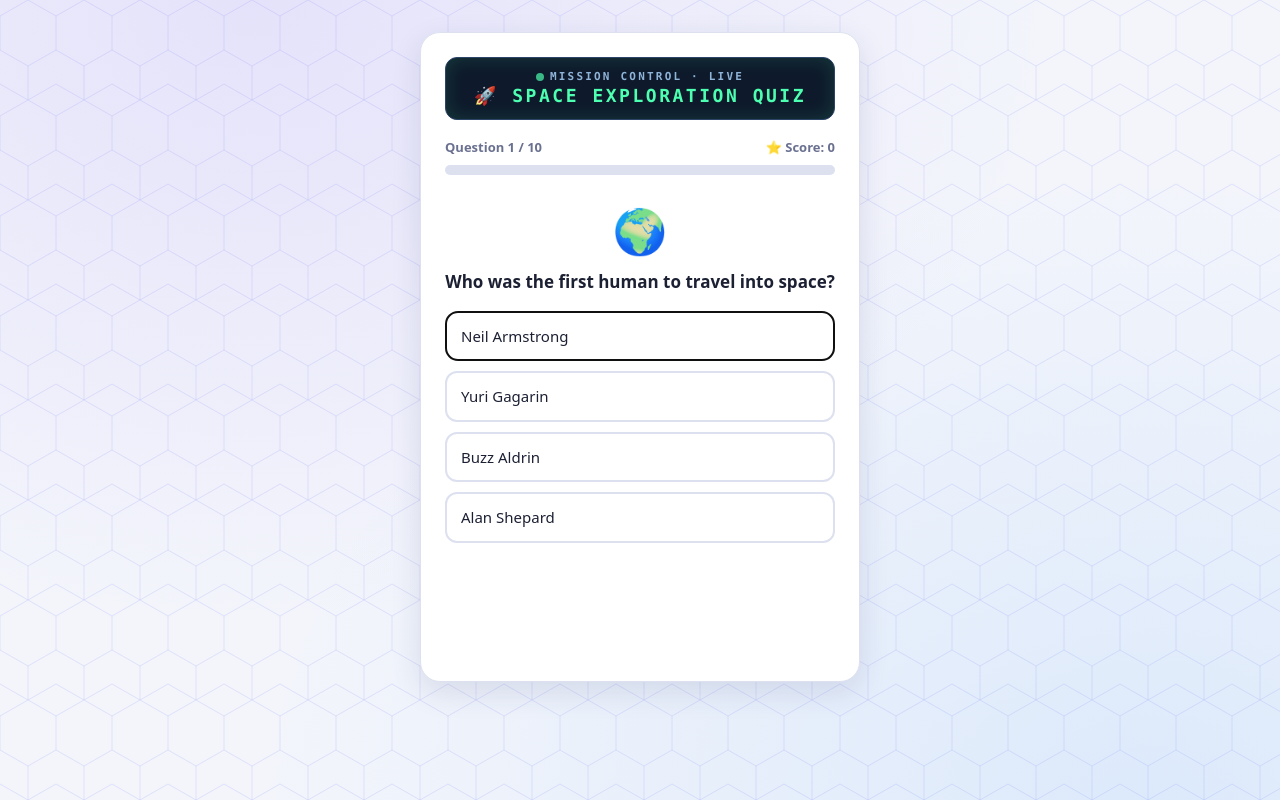
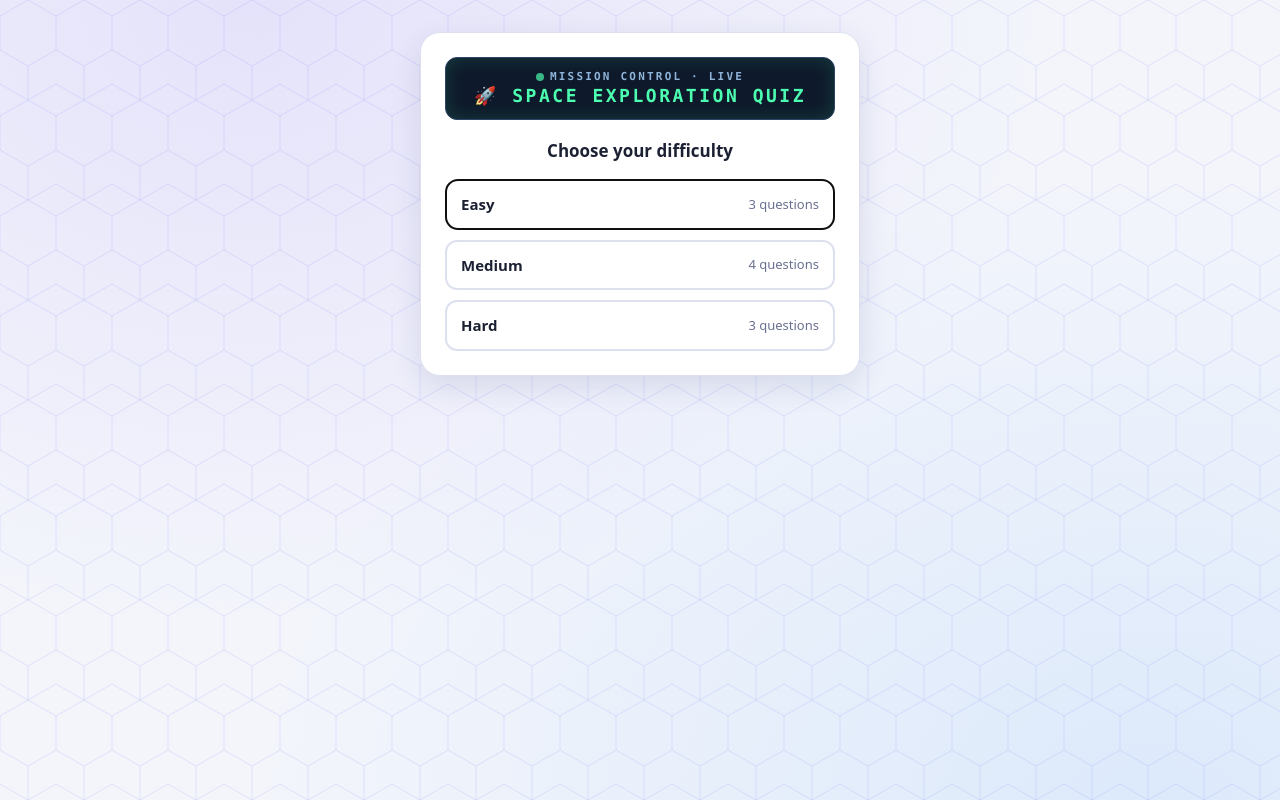
Before and after one commit to ianlokh/space-quiz, a plain HTML site: page index.html in a window 1280 px wide. Drawn offline with Linux system fonts and the light colour scheme.

Commit message:
Add quiz difficulty selection
Co-authored-by: Copilot App <223556219+Copilot@users.noreply.github.com>

```diff
--- a/index.html
+++ b/index.html
@@ -47,6 +47,8 @@ h1 small::before{content:"";width:8px;height:8px;border-radius:50%;background:va
 .opt{font:inherit;text-align:left;padding:12px 14px;border:2px solid var(--border);border-radius:12px;
   background:transparent;color:var(--text);cursor:pointer;transition:transform .15s,border-color .15s,background .15s}
 .opt:hover:not(:disabled){border-color:var(--accent);transform:translateY(-1px)}
+.difficulty-choice{display:flex;justify-content:space-between;align-items:center}
+.difficulty-choice small{color:var(--muted);font-size:13px}
 .opt:disabled{cursor:default}
 .opt.correct{border-color:var(--good);background:var(--goodbg);animation:pop .45s}
 .opt.wrong{border-color:var(--bad);background:var(--badbg);animation:shake .5s}
@@ -76,40 +78,55 @@ h1 small::before{content:"";width:8px;height:8px;border-radius:50%;background:va
 </main>
 <script>
 const Q=[
-["Who was the first human to travel into space?",["Neil Armstrong","Yuri Gagarin","Buzz Aldrin","Alan Shepard"],1,"Yuri Gagarin orbited Earth in 1961."],
-["Which year did humans first land on the Moon?",["1965","1969","1972","1975"],1,"Apollo 11 landed in July 1969."],
-["Which planet is known as the Red Planet?",["Venus","Jupiter","Mars","Mercury"],2,"Iron oxide gives Mars its red colour."],
-["What was the first artificial satellite?",["Sputnik 1","Explorer 1","Vostok 1","Telstar"],0,"Sputnik 1 launched in 1957."],
-["Which probe left our solar system's heliosphere first?",["Pioneer 10","Voyager 1","Cassini","New Horizons"],1,"Voyager 1 crossed in 2012."],
-["What is the largest planet in our solar system?",["Saturn","Neptune","Earth","Jupiter"],3,"Jupiter could fit over 1,300 Earths."],
-["Which telescope launched in 1990 and still orbits Earth?",["James Webb","Hubble","Kepler","Spitzer"],1,"Hubble has transformed astronomy."],
-["What is the name of the first space shuttle to fly to orbit?",["Challenger","Discovery","Columbia","Atlantis"],2,"Columbia flew STS-1 in 1981."],
-["Which planet has the most prominent ring system?",["Saturn","Uranus","Mars","Mercury"],0,"Saturn's rings are mostly water ice."],
-["Which rover landed on Mars in 2021?",["Curiosity","Opportunity","Perseverance","Spirit"],2,"Perseverance landed in Jezero Crater."]
+["Who was the first human to travel into space?",["Neil Armstrong","Yuri Gagarin","Buzz Aldrin","Alan Shepard"],1,"Yuri Gagarin orbited Earth in 1961.","Easy","🌍"],
+["Which year did humans first land on the Moon?",["1965","1969","1972","1975"],1,"Apollo 11 landed in July 1969.","Easy","🌙"],
+["Which planet is known as the Red Planet?",["Venus","Jupiter","Mars","Mercury"],2,"Iron oxide gives Mars its red colour.","Easy","🔴"],
+["What was the first artificial satellite?",["Sputnik 1","Explorer 1","Vostok 1","Telstar"],0,"Sputnik 1 launched in 1957.","Medium","🛰️"],
+["Which probe left our solar system's heliosphere first?",["Pioneer 10","Voyager 1","Cassini","New Horizons"],1,"Voyager 1 crossed in 2012.","Hard","🌌"],
+["What is the largest planet in our solar system?",["Saturn","Neptune","Earth","Jupiter"],3,"Jupiter could fit over 1,300 Earths.","Medium","🪐"],
+["Which telescope launched in 1990 and still orbits Earth?",["James Webb","Hubble","Kepler","Spitzer"],1,"Hubble has transformed astronomy.","Medium","🔭"],
+["What is the name of the first space shuttle to fly to orbit?",["Challenger","Discovery","Columbia","Atlantis"],2,"Columbia flew STS-1 in 1981.","Hard","🚀"],
+["Which planet has the most prominent ring system?",["Saturn","Uranus","Mars","Mercury"],0,"Saturn's rings are mostly water ice.","Medium","💫"],
+["Which rover landed on Mars in 2021?",["Curiosity","Opportunity","Perseverance","Spirit"],2,"Perseverance landed in Jezero Crater.","Hard","🤖"]
 ];
 const view=document.getElementById('view');
-let i=0,score=0,locked=false;
+let i=0,score=0,locked=false,questions=[];
 const esc=s=>s.replace(/[&<>]/g,c=>({'&':'&amp;','<':'&lt;','>':'&gt;'}[c]));
 
+function renderStart(){
+  questions=[];i=0;score=0;locked=false;
+  const difficulties=["Easy","Medium","Hard"];
+  view.innerHTML=`
+  <section aria-labelledby="start-title">
+    <p class="q" id="start-title">Choose your difficulty</p>
+    <div class="opts">${difficulties.map(level=>`<button class="opt difficulty-choice" data-difficulty="${level}"><strong>${level}</strong><small>${Q.filter(q=>q[4]===level).length} questions</small></button>`).join('')}</div>
+  </section>`;
+  view.querySelectorAll('.difficulty-choice').forEach(button=>button.onclick=()=>start(button.dataset.difficulty));
+  view.querySelector('.difficulty-choice').focus({preventScroll:true});
+}
+function start(difficulty){
+  questions=Q.filter(q=>q[4]===difficulty);
+  i=0;score=0;render();
+}
 function render(){
-  const [q,opts]=Q[i];
+  const [q,opts,,,,emoji]=questions[i];
   view.innerHTML=`
-  <div class="top"><span>Question ${i+1} / ${Q.length}</span><span>⭐ Score: ${score}</span></div>
-  <div class="bar" role="progressbar" aria-valuemin="0" aria-valuemax="${Q.length}" aria-valuenow="${i}"><div id="fill"></div></div>
-  <div class="emoji">${["🌍","🌙","🔴","🛰️","🌌","🪐","🔭","🚀","💫","🤖"][i]}</div>
+  <div class="top"><span>Question ${i+1} / ${questions.length}</span><span>⭐ Score: ${score}</span></div>
+  <div class="bar" role="progressbar" aria-valuemin="0" aria-valuemax="${questions.length}" aria-valuenow="${i}"><div id="fill"></div></div>
+  <div class="emoji">${emoji}</div>
   <p class="q">${esc(q)}</p>
   <div class="opts">${opts.map((o,n)=>`<button class="opt" data-n="${n}">${esc(o)}</button>`).join('')}</div>
   <div class="fb" id="fb" aria-live="polite"></div>
-  <button class="next" id="next">${i===Q.length-1?'See results 🎉':'Next →'}</button>`;
-  requestAnimationFrame(()=>document.getElementById('fill').style.width=(i/Q.length*100)+'%');
+  <button class="next" id="next">${i===questions.length-1?'See results 🎉':'Next →'}</button>`;
+  requestAnimationFrame(()=>document.getElementById('fill').style.width=(i/questions.length*100)+'%');
   view.querySelectorAll('.opt').forEach(b=>b.onclick=()=>answer(+b.dataset.n));
-  document.getElementById('next').onclick=()=>{i++;i<Q.length?render():finish()};
+  document.getElementById('next').onclick=()=>{i++;i<questions.length?render():finish()};
   locked=false;
   const first=view.querySelector('.opt');if(first)first.focus({preventScroll:true});
 }
 function answer(n){
   if(locked)return;locked=true;
-  const [, ,c,note]=Q[i],btns=[...view.querySelectorAll('.opt')],fb=document.getElementById('fb');
+  const [, ,c,note]=questions[i],btns=[...view.querySelectorAll('.opt[data-n]')],fb=document.getElementById('fb');
   btns.forEach(b=>b.disabled=true);
   btns[c].classList.add('correct');
   if(n===c){score++;fb.className='fb good';fb.innerHTML=`✅ Correct! <span>${note}</span>`;confetti(14);
@@ -117,19 +134,20 @@ function answer(n){
     setTimeout(()=>document.getElementById('app').classList.remove('flash-good'),700);}
   else{btns[n].classList.add('wrong');fb.className='fb bad';fb.innerHTML=`❌ Not quite. <span>${note}</span>`;}
   view.querySelector('.top span:last-child').textContent='⭐ Score: '+score;
-  document.getElementById('fill').style.width=((i+1)/Q.length*100)+'%';
+  document.getElementById('fill').style.width=((i+1)/questions.length*100)+'%';
+  document.querySelector('[role="progressbar"]').setAttribute('aria-valuenow',i+1);
   document.getElementById('next').classList.add('show');
   document.getElementById('next').focus();
 }
 function finish(){
-  const r=score/Q.length;
+  const r=score/questions.length;
   const [e,t]=r===1?['🏆','Mission perfect! Astronaut material.']:r>=.8?['🚀','Stellar work, Commander!']:
     r>=.6?['🌟','Solid orbit — nice job!']:r>=.4?['🛰️','Still in low Earth orbit. Keep going!']:['🌑','Houston, we have a problem. Try again!'];
   view.innerHTML=`
   <div class="bar"><div style="width:100%"></div></div>
-  <div class="result"><div class="big">${e}</div><div class="score">${score} / ${Q.length}</div><p>${t}</p>
+  <div class="result"><div class="big">${e}</div><div class="score">${score} / ${questions.length}</div><p>${t}</p>
   <button class="next show" id="again">Play again 🔄</button></div>`;
-  document.getElementById('again').onclick=()=>{i=0;score=0;render()};
+  document.getElementById('again').onclick=renderStart;
   document.getElementById('again').focus();
   if(r>=.6)confetti(40);
 }
@@ -140,9 +158,9 @@ function confetti(n){
     s.style.animationDuration=(1.5+Math.random()*1.5)+'s';document.body.appendChild(s);
     setTimeout(()=>s.remove(),3200);}
 }
-render();
+renderStart();
 document.addEventListener('keydown',e=>{
-  const n=+e.key;if(n>=1&&n<=4&&!locked&&view.querySelector('.opt'))answer(n-1);
+  const n=+e.key;if(n>=1&&n<=4&&!locked&&view.querySelector('.opt[data-n]'))answer(n-1);
 });
 </script>
 </body>
```
